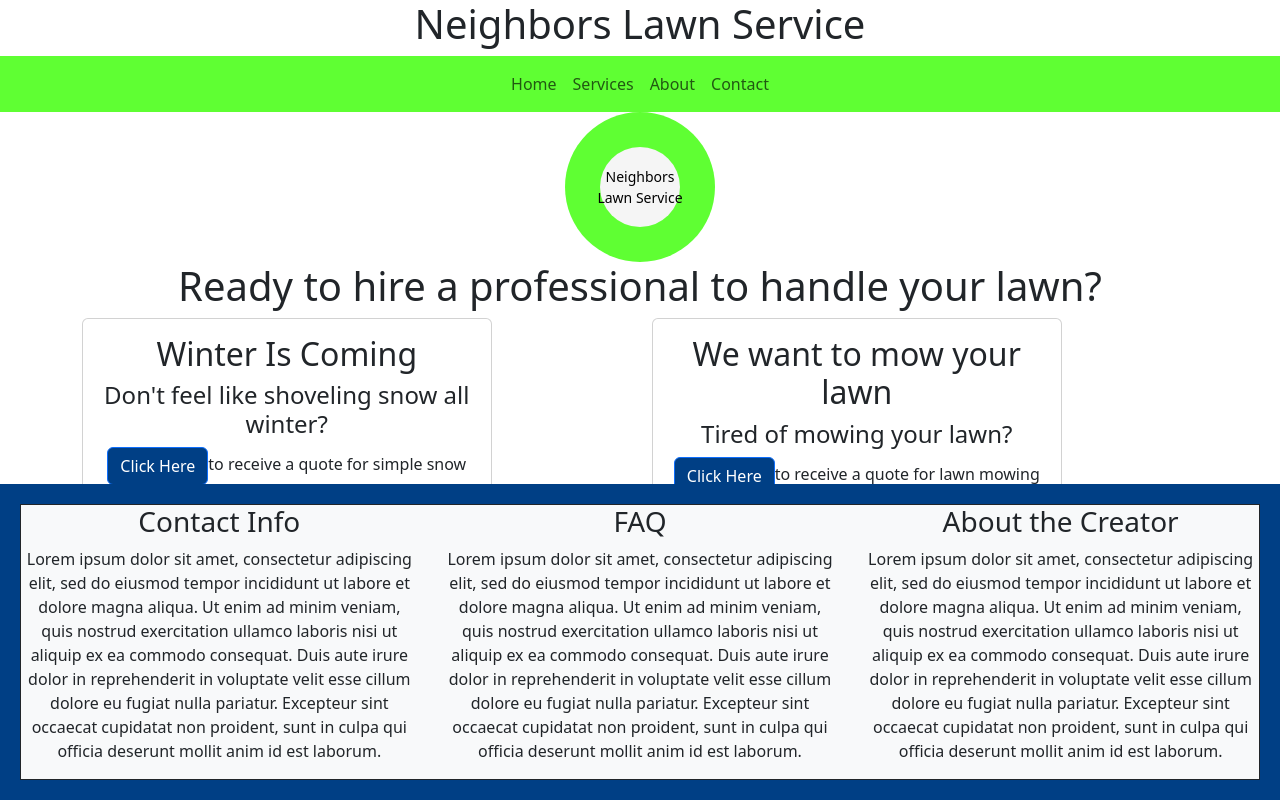
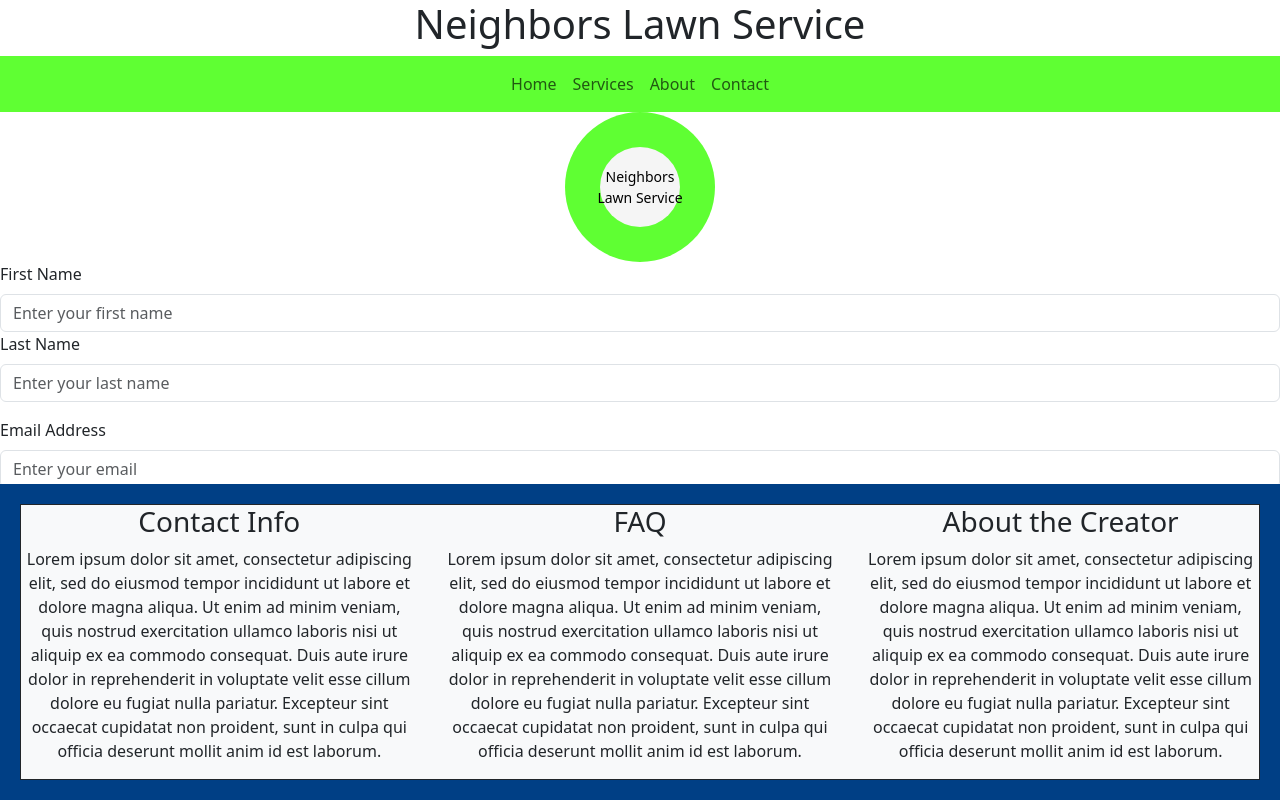
Before and after one commit to bneighbs6/b-neighborly-lawn, a React (Create React App) app: page /request-form in a window 1280 px wide. Built offline with nearby package versions, Linux system fonts and the light colour scheme; the HTML template or start-up script is replaced by a standard one.

Commit message:
Basic form created. Updated handleClick to take user to route.

```diff
--- a/src/App.js
+++ b/src/App.js
@@ -5,9 +5,12 @@ import Footer from './Components/Footer';
 import 'bootstrap/dist/css/bootstrap.min.css';
 import Logo from './Components/Logo';
 import HomePage from './Components/Pages/HomePage';
+import RequestForm from './Components/RequestForm';
+import { BrowserRouter as Router, Route, Routes } from 'react-router-dom'
 
 function App() {
   return (
+    <Router>
       <div className="App">
         <div id="header">
           <Header />
@@ -21,14 +24,16 @@ function App() {
           <Logo />
         </div>
 
-      <div>
-        <HomePage />
-      </div>
+        <Routes>
+          <Route exact={true} path="/" element={<HomePage />}></Route>
+          <Route path="/request-form" element={<RequestForm />}></Route>
+        </Routes>
 
         <div id="footer">
           <Footer />
         </div>
       </div>
+    </Router>
   );
 }
 
--- a/src/Components/Pages/HomePage.jsx
+++ b/src/Components/Pages/HomePage.jsx
@@ -1,11 +1,16 @@
 import React from "react";
 import { Button, Card, Container, Row, Col } from "react-bootstrap";
+import { useNavigate } from "react-router-dom";
 import 'bootstrap/dist/css/bootstrap.min.css';
 
 function HomePage() {
+  const navigate = useNavigate();
+
   // TODO: Have handleClick take user to a form to fill out request
   function handleClick() {
     console.log("button clicked");
+    alert("Button Clicked. This will take you to our request form.")
+    navigate("/request-form");
   }
 
   return (
--- /dev/null
+++ b/src/Components/RequestForm.jsx
@@ -0,0 +1,27 @@
+import React from "react";
+import { Form } from "react-bootstrap";
+
+function RequestForm() {
+    return (
+        <Form>
+            <Form.Group classname='mb-3'>
+                <Form.Label>First Name</Form.Label>
+                <Form.Control type="text" placeholder="Enter your first name"></Form.Control>
+            </Form.Group>
+            <Form.Group className="mb-3">
+                <Form.Label>Last Name</Form.Label>
+                <Form.Control type="text" placeholder="Enter your last name"></Form.Control>
+            </Form.Group>
+            <Form.Group className="mb-3">
+                <Form.Label>Email Address</Form.Label>
+                <Form.Control type="email" placeholder="Enter your email"></Form.Control>
+            </Form.Group>
+            <Form.Group className="mb-3">
+                <Form.Label>Tell us what you are looking for from us</Form.Label>
+                <Form.Control as="textarea" rows={4}></Form.Control>
+            </Form.Group>
+        </Form>
+    )
+}
+
+export default RequestForm;
```
Lines whose indentation alone changed are shown as unchanged.
